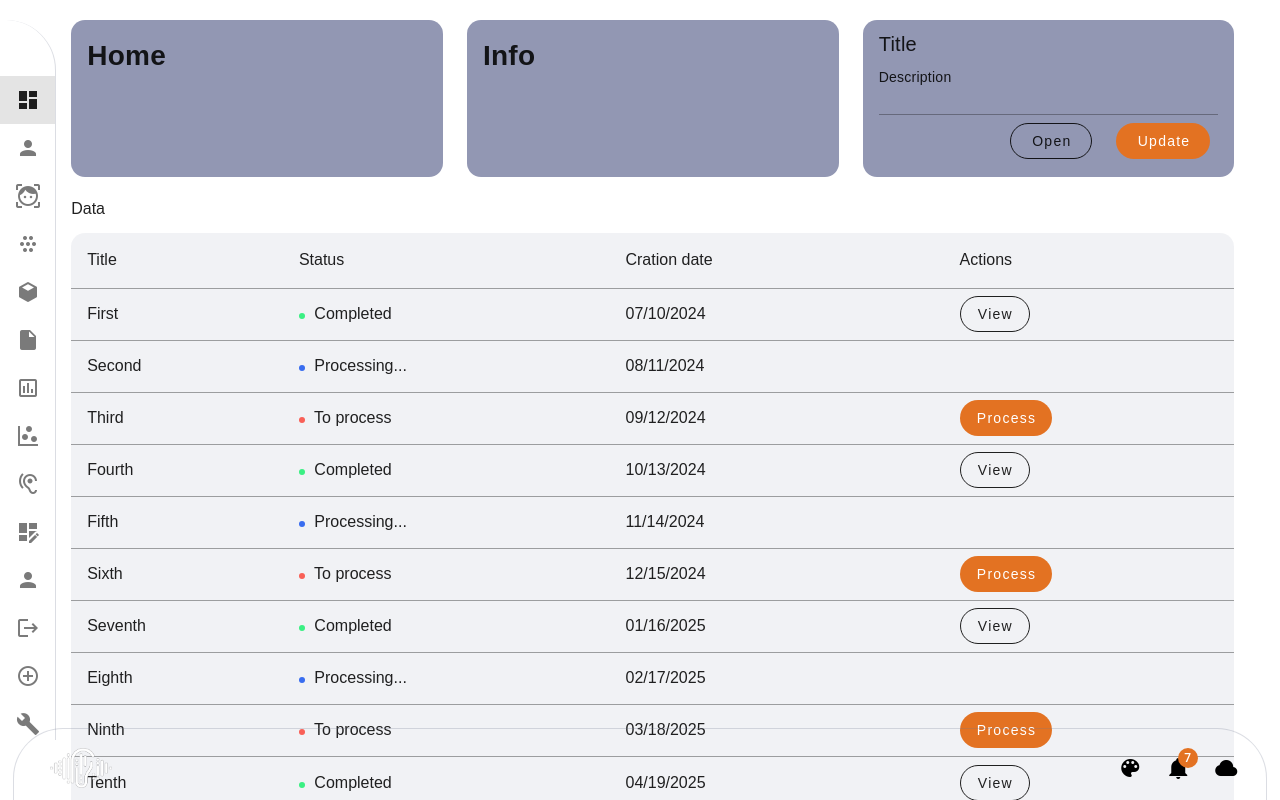
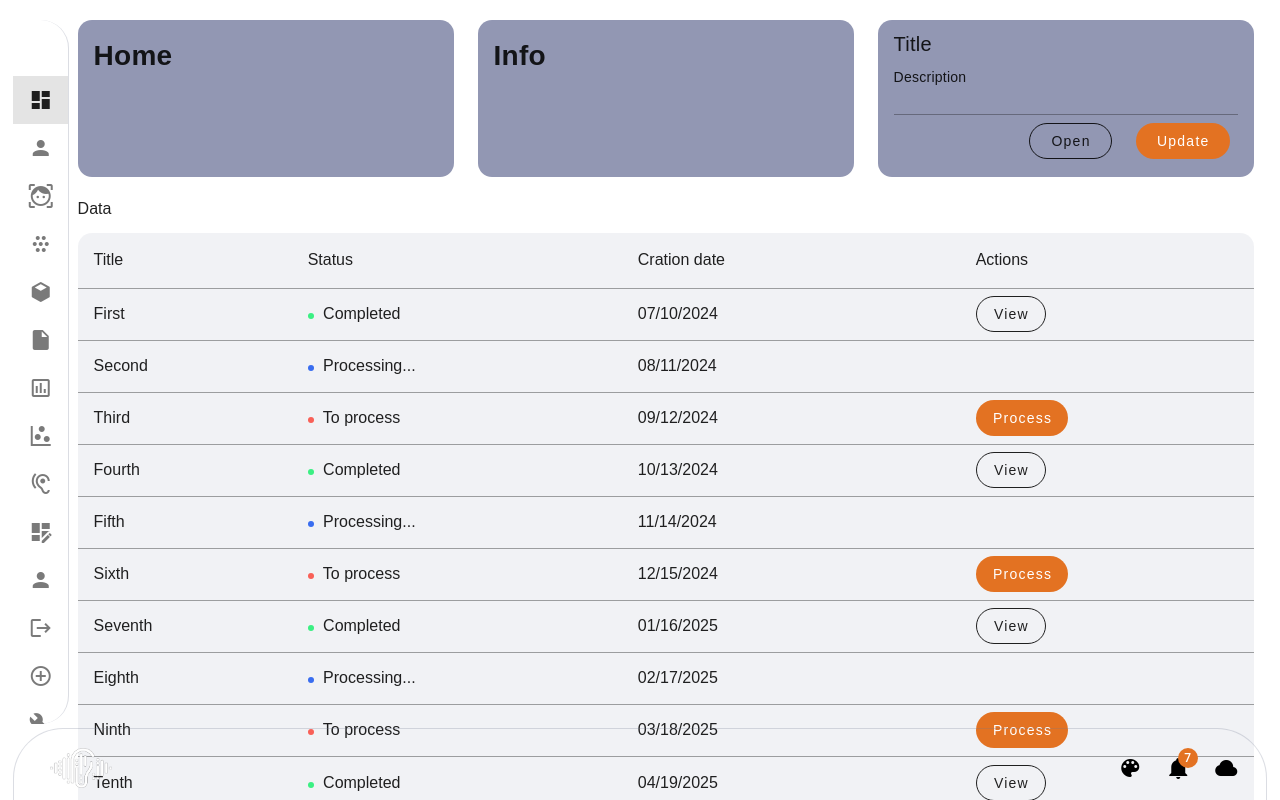
Before and after one commit to MirkoGelsomini/HRTF-UI, a Vue app: page / in a window 1280 px wide. Built offline with nearby package versions, Linux system fonts and the light colour scheme.

Commit message:
new theme

```diff
--- a/src/App.vue
+++ b/src/App.vue
@@ -2,7 +2,7 @@
 import { useThemeStore } from './stores/theme';
 import CustomFooter from './components/footer/CustomFooter.vue';
 import CustomNavigationDrawer from './components/navigation/CustomNavigationDrawer.vue';
-import { onMounted, ref, watch, computed } from 'vue';
+import { onMounted, ref, watch } from 'vue';
 import { useDisplay } from 'vuetify';
 
 const themeStore = useThemeStore();
@@ -26,7 +26,6 @@ const updateDrawerCollapsed = (collapsed) => {
   isDrawerCollapsed.value = collapsed;
 };
 
-
 </script>
 
 <template>
@@ -49,8 +48,7 @@ const updateDrawerCollapsed = (collapsed) => {
 <style scoped>
 /* Removed .custom-layout specific styles as they will now be handled by --v-layout-left */
 .custom-layout {
-  width: 94vw !important;
-  left: 4vw;
-
+  width: 95vw !important;
+  left: 4.5vw;
 }
 </style>
--- a/src/assets/main.css
+++ b/src/assets/main.css
@@ -31,68 +31,9 @@ body.bg-none {
 }
 
 /* --- Animated Backgrounds --- */
+/* (animations are correct) */
 
-/* Minority Report Animated Background */
-body.bg-animated-minority {
-  background: linear-gradient(
-    -45deg,
-    rgb(var(--v-theme-background)),
-    rgb(var(--v-theme-surface-variant)),
-    rgb(var(--v-theme-background)),
-    rgb(var(--v-theme-surface-variant))
-  );
-  background-size: 400% 400%;
-  animation: waveGradient 60s ease infinite;
-}
-
-/* Westworld Animated Background */
-body.bg-animated-westworld {
-  background: linear-gradient(
-    135deg,
-    rgb(var(--v-theme-background)),
-    rgb(var(--v-theme-surface)),
-    rgb(var(--v-theme-background))
-  );
-  background-size: 300% 300%;
-  animation: slowFadeGradient 90s ease infinite; /* New animation */
-}
-
-/* Original Dark Animated Background */
-body.bg-animated-original-dark {
-  background: linear-gradient(
-    -45deg,
-    rgb(var(--v-theme-primary)), /* Original primary */
-    rgb(var(--v-theme-secondary)), /* Original secondary */
-    rgb(var(--v-theme-primary)),
-    rgb(var(--v-theme-secondary))
-  );
-  background-size: 200% 200%;
-  animation: waveGradient 30s ease infinite; /* Original speed */
-}
-
-/* --- Theme Specific Styles (excluding backgrounds) --- */
-body.theme-minority .v-application {
-  background-color: transparent !important;
-}
-
-/* Consolidated Minority Report Styles for Blur Effect */
-body.theme-minority .v-card,
-body.theme-minority .v-navigation-drawer,
-body.theme-minority .v-dialog,
-body.theme-minority .v-overlay__content {
-  border-width: 1px;
-  border-color: rgba(255, 255, 255, 0.2);
-  background-color: rgba(255, 255, 255, 0.08) !important;
-  backdrop-filter: blur(50px);
-}
-
-/* Make v-list transparent inside minority theme and remove its own blur */
-body.theme-minority .v-list {
-  background-color: transparent !important;
-  backdrop-filter: none !important;
-}
-
-/* Westworld specific UI elements (e.g., no blur) */
+/* --- Westworld specific UI elements (e.g., no blur) --- */
 body.theme-westworld .v-card,
 body.theme-westworld .v-navigation-drawer,
 body.theme-westworld .v-dialog,
@@ -100,12 +41,32 @@ body.theme-westworld .v-overlay__content {
   backdrop-filter: none; /* No blur for Westworld */
 }
 
-body .bg-transparent,
-body.theme-minority .bg-transparent,
-body.theme-westworld .bg-transparent
-{
+
+/* --- Consolidated Minority Report Styles --- */
+
+/* 1. Make ALL main layout layers transparent to create a clear window to the animated body */
+body.theme-minority .v-application,
+body.theme-minority .v-main,
+body.theme-minority .app-container-card {
+  background: transparent !important;
+}
+
+/* 2. Apply the "frosted glass" effect ONLY to the content cards and overlays, excluding the main layout card */
+body.theme-minority .v-card:not(.app-container-card),
+body.theme-minority .v-navigation-drawer,
+body.theme-minority .v-dialog,
+body.theme-minority .v-overlay__content {
+  border-color: rgba(255, 255, 255, 0.2) !important;
+  background-color: rgba(255, 255, 255, 0.08) !important;
+  backdrop-filter: blur(50px) !important;
+}
+
+/* 3. Keep the crucial fix for lists inside blurred components */
+body.theme-minority .v-list {
   background-color: transparent !important;
+  backdrop-filter: none !important;
 }
+
 
 @keyframes waveGradient {
   0% {
@@ -119,7 +80,6 @@ body.theme-westworld .bg-transparent
   }
 }
 
-/* New keyframes for Westworld's slow fade */
 @keyframes slowFadeGradient {
   0% {
     background-position: 0% 0%;
--- a/src/components/navigation/CustomNavigationDrawer.vue
+++ b/src/components/navigation/CustomNavigationDrawer.vue
@@ -113,29 +113,31 @@ const isOverlayActive = computed(() => {
 
 <style scoped>
 .custom-drawer {
+  height: 88vh !important;
+  top: 2.5vh !important;
+  left: 1vw !important;
+  border-radius: 50px !important;
+
   border-right: 1px solid rgba(113, 119, 144, 0.25);
-  transition: width 0.3s ease, transform 0.3s ease; /* Add transform for smooth overlay transition */
-  height: 90vh !important;
-  top: 2.5vh !important;
-  border-top-right-radius: 50px;
-  border-bottom: 0px;
+  transition: width 0.3s ease, transform 0.3s ease;
 }
 
 /* --- Overlay Styles for Expanded Drawer --- */
 .custom-drawer.is-expanded-overlay {
-  position: absolute !important; /* Forces it out of flow */
+  position: absolute !important;
   left: 0;
-  z-index: 1000; /* Ensure it's above other content */
-  height: 100vh; /* Full viewport height */
-  width: 256px; /* Explicitly set full width for expanded state */
+  z-index: 1000;
+  height: 100vh;
+  width: 256px;
 
   /* Solid background for original themes */
   background-color: rgb(var(--v-theme-surface));
 }
 
-/* Ensure Minority Report theme keeps its blur effect */
+/* Consolidated Minority Report Styles for Expanded Drawer */
 .theme-minority .custom-drawer.is-expanded-overlay {
-  background-color: transparent;
-  backdrop-filter: blur(20px);
+  border-color: rgba(255, 255, 255, 0.2) !important;
+  background-color: rgba(255, 255, 255, 0.08) !important;
+  backdrop-filter: blur(10px);
 }
 </style>
```
